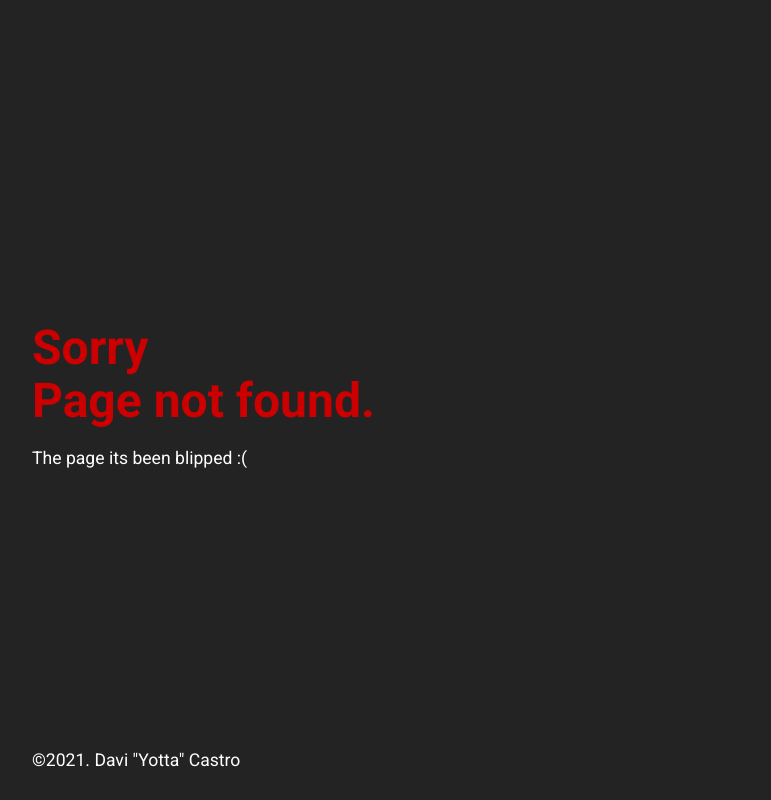
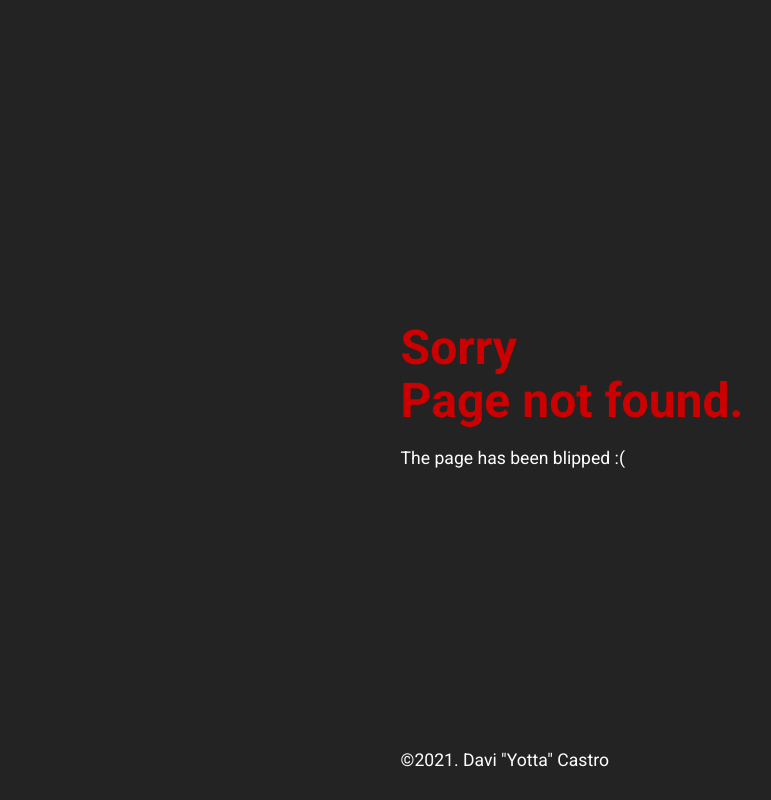
Before and after one commit to yotta0/marvel-api_flask, a Flask app: template app/templates/404.html in a window 1280 px wide. Shown: the whole page, without its empty margins (68-839 px from the left). Run offline with Flask 2, Linux system fonts and the light colour scheme; the template is opened without the code that fills it, so the values that code supplies are empty.

Commit message:
Renamed static css file, and updated text in 404.html

```diff
--- a/app/templates/404.html
+++ b/app/templates/404.html
@@ -6,14 +6,14 @@
     <meta name="viewport" content="width=device-width, initial-scale=1.0">
     <title>Marvel Api Project</title>
 
-    <link rel="stylesheet" href="/style.css">
+    <link rel="stylesheet" href="/static/css/404.css">
 </head>
 <body>
     <section>
         <div class="main" id="mainDiv">
             <div class="content">
                 <h2>Sorry<br>Page not found.</h2>
-                <p>The page its been blipped :(</p>
+                <p>The page has been blipped :(</p>
             </div>
             <p class="copyrightText">©2021. Davi "Yotta" Castro</p>
         </div>
```
Also changed, not shown: app/static/css/404.css (renamed from app/templates/404.css).
